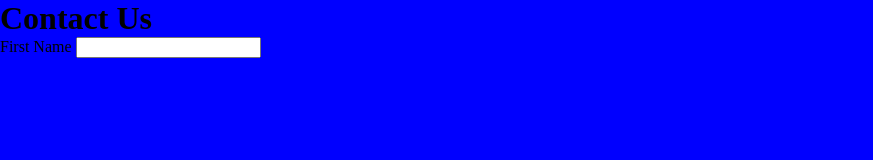
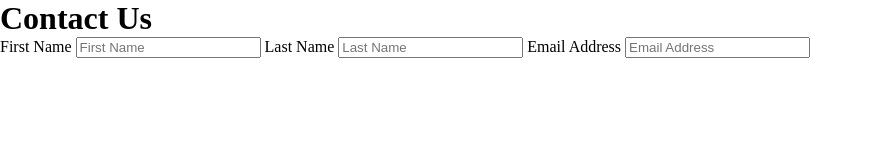
Before and after one commit to eugineokedi/contact-form, a plain HTML site: page index.html in a window 1280 px wide. Shown: the whole page, without its empty margins (0-873 px from the left). Drawn offline with Linux system fonts and the light colour scheme.

Commit message:
added input fields

```diff
--- a/index.css
+++ b/index.css
@@ -4,5 +4,4 @@
 
 body {
   height: 100%;
-  background-color: blue;
 }
--- a/index.html
+++ b/index.html
@@ -12,7 +12,11 @@
     <div class="form">
       <div class="form-group">
       <label for="first-name">First Name</label>
-      <input type="text" name="first-name" id="first-name">
+      <input type="text" name="first-name" id="first-name" placeholder="First Name">
+      <label for="last-name">Last Name</label>
+      <input type="text" name="last-name" id="last-name" placeholder="Last Name">
+      <label for="email">Email Address</label>
+      <input type="text" name="email" id="email" placeholder="Email Address">
       </div>
     </div>
   </div>
```
